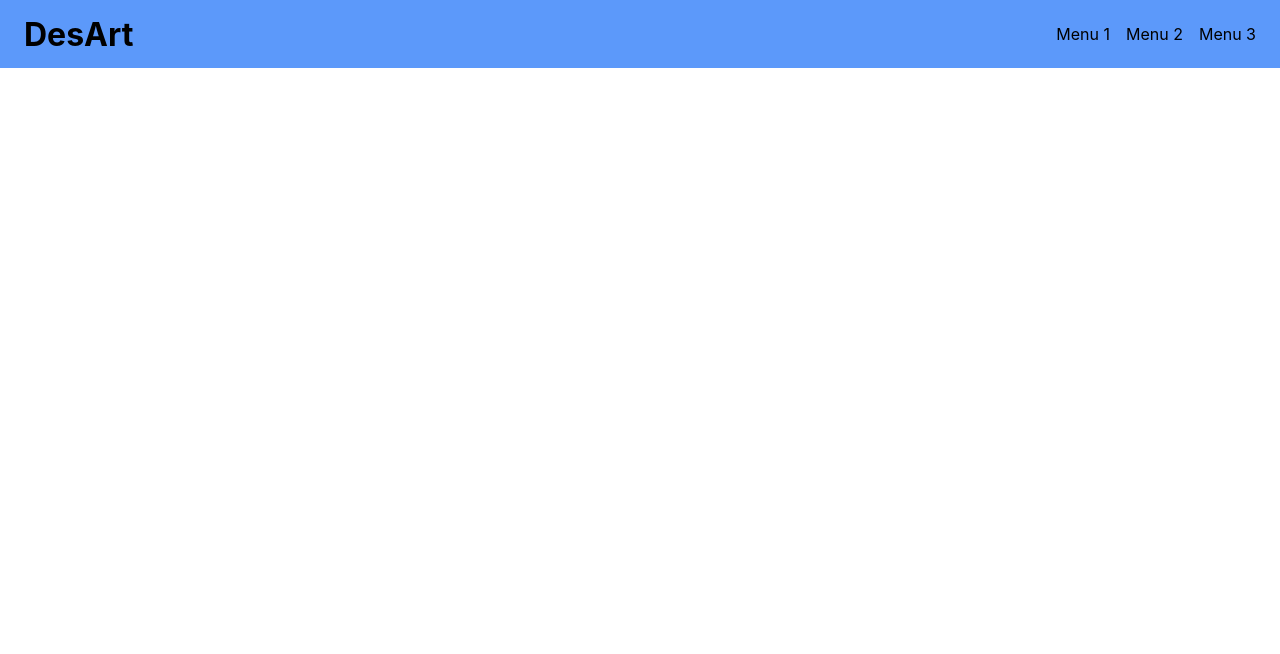
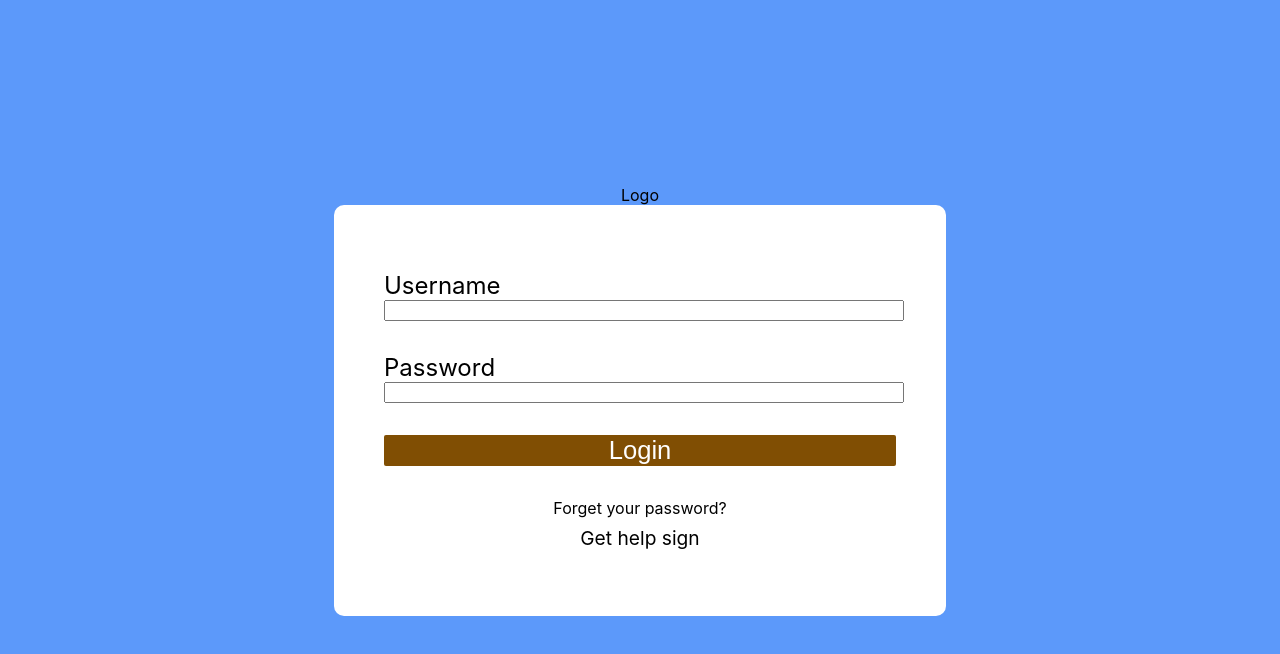
Before and after one commit to ayangd/DesArt, a React (Create React App) app in the folder frontend/: page /login in a window 1280 px wide. Shown: the top 654 px of the page. Built offline with nearby package versions, Linux system fonts and the light colour scheme.

Commit message:
Create login page

```diff
--- a/frontend/package.json
+++ b/frontend/package.json
@@ -10,6 +10,7 @@
     "react": "^17.0.2",
     "react-dom": "^17.0.2",
     "react-jss": "^10.6.0",
+    "react-router-dom": "^5.2.0",
     "react-scripts": "4.0.3",
     "web-vitals": "^1.0.1"
   },
--- a/frontend/src/App.js
+++ b/frontend/src/App.js
@@ -1,10 +1,12 @@
+import { Route, Switch } from 'react-router';
 import Header from './component/header';
+import Login from './page/login';
 
 function App() {
   return (
-    <div className="App">
-      <Header />
-    </div>
+    <Switch>
+      <Route path="/login" component={Login} exact />
+    </Switch>
   );
 }
 
--- a/frontend/src/index.js
+++ b/frontend/src/index.js
@@ -1,12 +1,15 @@
 import React from 'react';
 import ReactDOM from 'react-dom';
+import { BrowserRouter } from 'react-router-dom';
 import './index.css';
 import App from './App';
 import reportWebVitals from './reportWebVitals';
 
 ReactDOM.render(
   <React.StrictMode>
-    <App />
+    <BrowserRouter>
+      <App />
+    </BrowserRouter>
   </React.StrictMode>,
   document.getElementById('root')
 );
--- /dev/null
+++ b/frontend/src/page/login.js
@@ -0,0 +1,100 @@
+import { useState } from "react";
+import { createUseStyles } from "react-jss";
+
+const useStyles = createUseStyles({
+    loginContainer: {
+        backgroundColor: '#5c99fa',
+        display: 'flex',
+        flexDirection: 'column',
+        justifyContent: 'center',
+        alignItems: 'center',
+        height: '100vh',
+    },
+    form: {
+        backgroundColor: 'white',
+        padding: '50px',
+        borderRadius: '10px',
+        display: 'flex',
+        flexDirection: 'column',
+        width: '40vw',
+        '& > div': {
+            '& > input': {
+                display: 'block',
+                width: '100%',
+            },
+            '& > label': {
+                fontSize: '1.5em',
+            },
+        },
+        '& > *': {
+            margin: '16px 0',
+        },
+    },
+    submit: {
+        backgroundColor: '#804e03',
+        border: 'none',
+        fontSize: '1.6em',
+        borderRadius: '2px',
+        color: 'white',
+        '&:hover': {
+            backgroundColor: '#d17e02',
+        },
+    },
+    forgetPassword: {
+        display: 'flex',
+        flexDirection: 'column',
+        justifyContent: 'center',
+        alignItems: 'center',
+        '& > .forget': {
+            marginBottom: '8px',
+        },
+        '& > .help': {
+            fontSize: '1.2em',
+        },
+    },
+});
+
+function Login() {
+    const [username, setUsername] = useState('');
+    const [password, setPassword] = useState('');
+    const classes = useStyles();
+
+    function onChangeUsername(e) {
+        setUsername(e.target.value);
+    }
+
+    function onChangePassword(e) {
+        setPassword(e.target.value);
+    }
+
+    function onSubmit(e) {
+        e.preventDefault();
+        return false;
+    }
+
+    return (
+        <div className={classes.loginContainer}>
+            <div>Logo</div>
+            <form className={classes.form} onSubmit={onSubmit}>
+                <div>
+                    <label>Username</label>
+                    <input type="text" value={username} onChange={onChangeUsername} />
+                </div>
+
+                <div>
+                    <label>Password</label>
+                    <input type="password" value={password} onChange={onChangePassword} />
+                </div>
+
+                <input type="submit" value="Login" className={classes.submit} />
+
+                <div className={classes.forgetPassword}>
+                    <span className="forget">Forget your password?</span>
+                    <span className="help">Get help sign</span>
+                </div>
+            </form>
+        </div>
+    );
+}
+
+export default Login;
```
